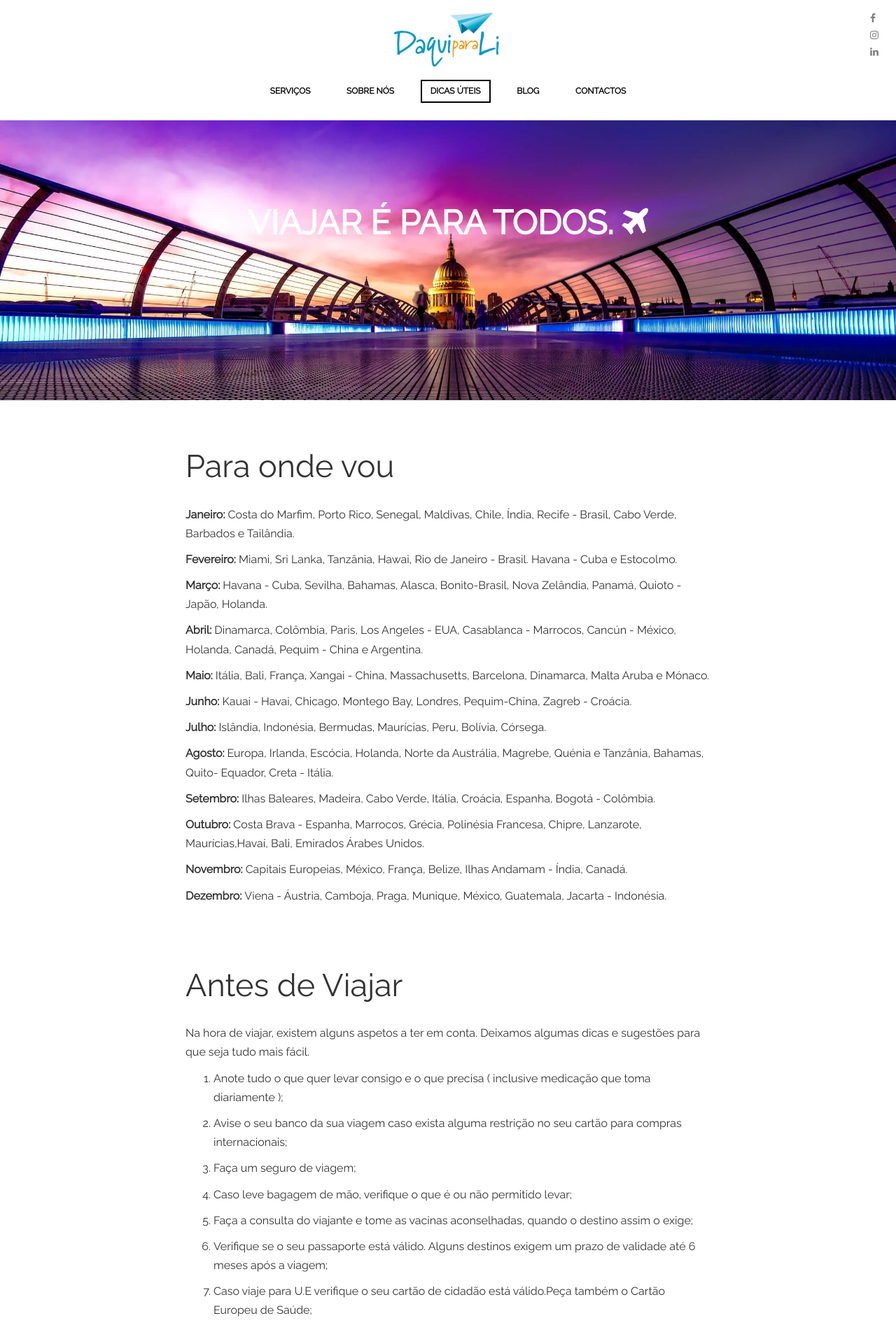
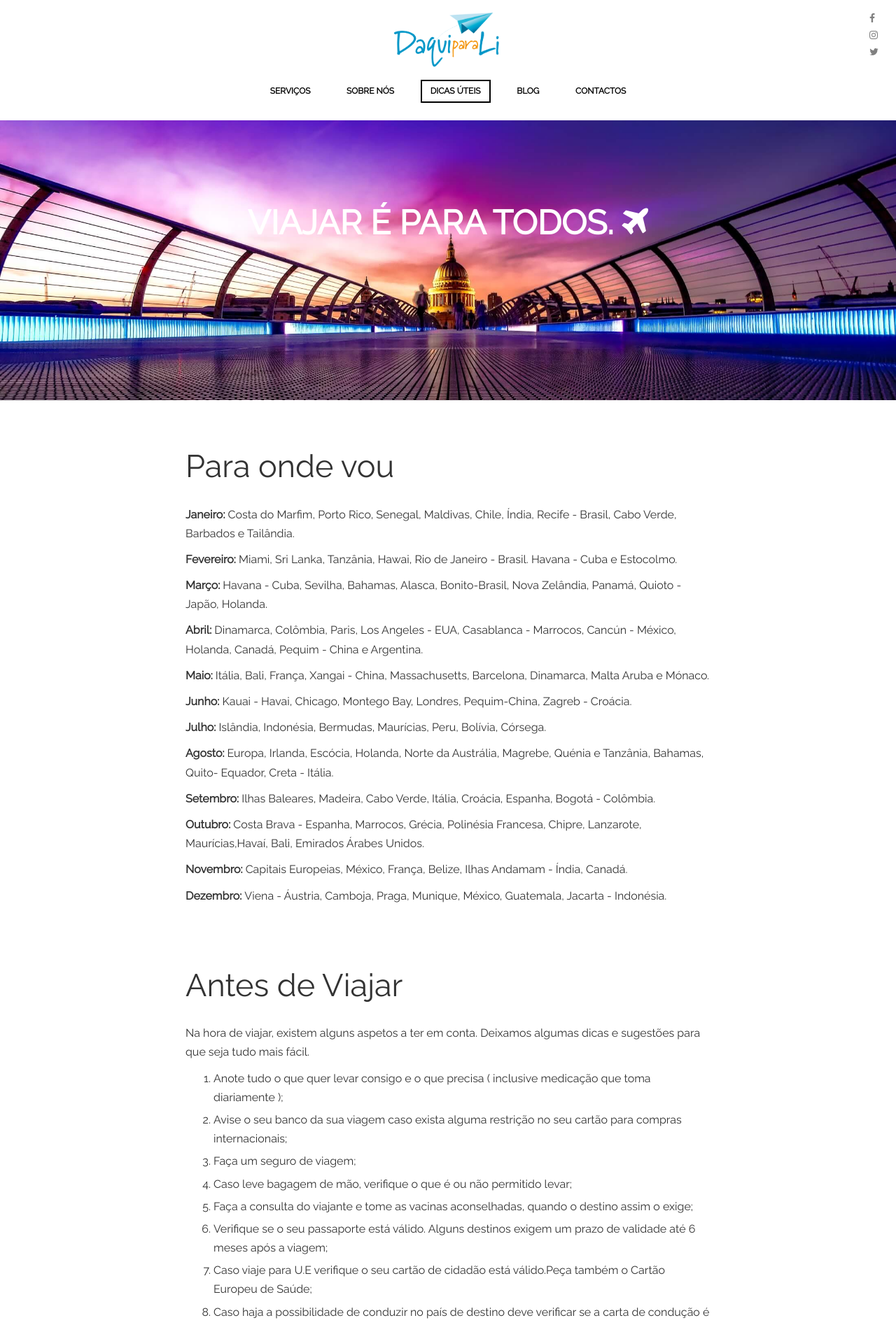
Before and after one commit to daquiprali/daquiprali.github.io, a Jekyll site: the page built from site/information/information.html, in a window 1280 px wide. Shown: the top 1894 px of the page at 70% size. Built offline with Jekyll 4.4.1, drawn with Linux system fonts in a browser that asks for light colours; comment, search, counter and statistics services are not loaded.

Commit message:
update social media links

```diff
--- a/_includes/navigation.liquid
+++ b/_includes/navigation.liquid
@@ -19,7 +19,7 @@
     <p>
         <a href="https://www.facebook.com/DaquiparaLi-1954787778076158/" target="_blank"><i class="fa fa-facebook fa-1x"></i></a><br>
         <a href="https://www.instagram.com/daquiparali/" target="_blank"><i class="fa fa-instagram fa-1x"></i></a><br>
-        <a href="" target="_blank"><i class="fa fa-linkedin fa-1x" aria-hidden="true"></i></i></a><br>
+        <a href="" target="_blank"><i class="fa fa-twitter fa-1x" aria-hidden="true"></i></i></a><br>
     </p>
 </section>
 
--- a/assets/css/information.css
+++ b/assets/css/information.css
@@ -16,7 +16,7 @@
 }
 
 #beforeTravel ol li {
-	padding-bottom: 10px;
+	padding-bottom: 5px;
 }
 
 @media (min-width: 768px) {
```
Also changed, not shown: 2 other files.
